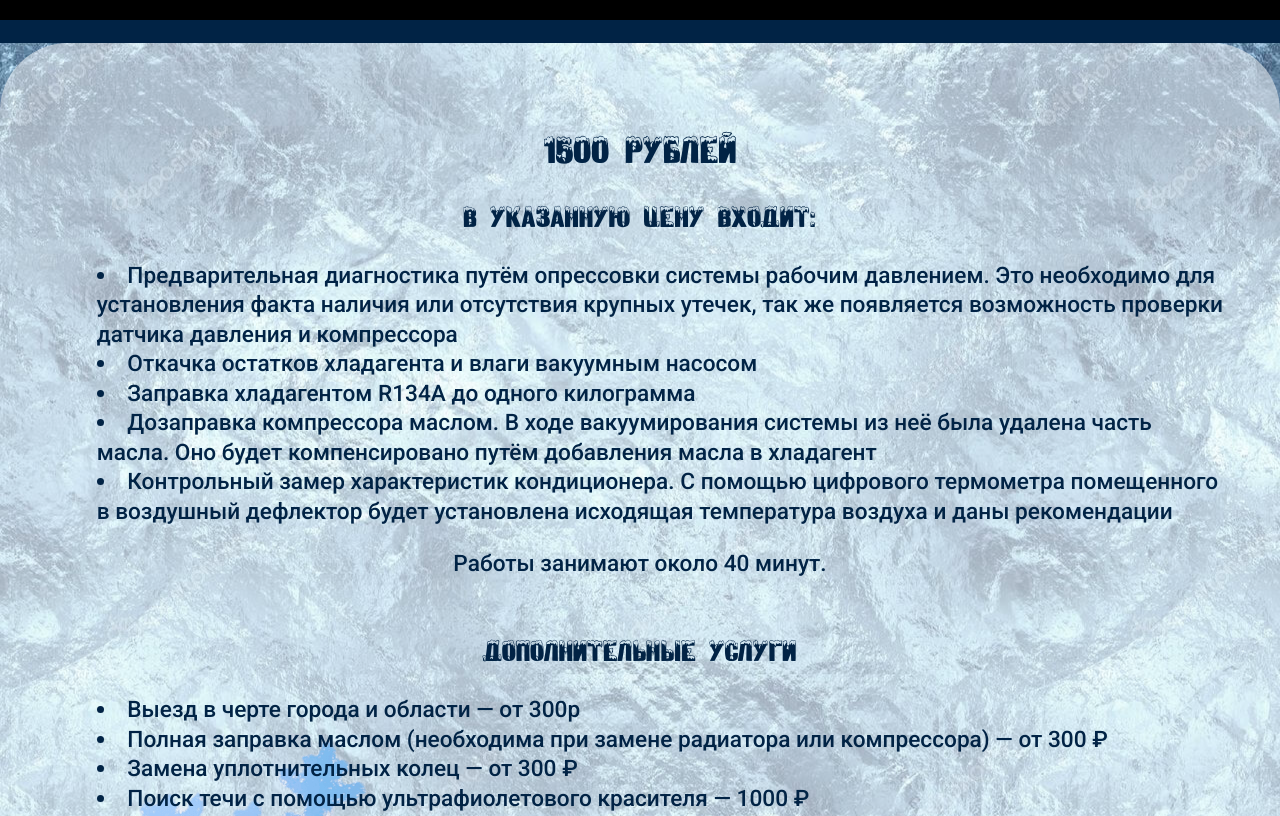
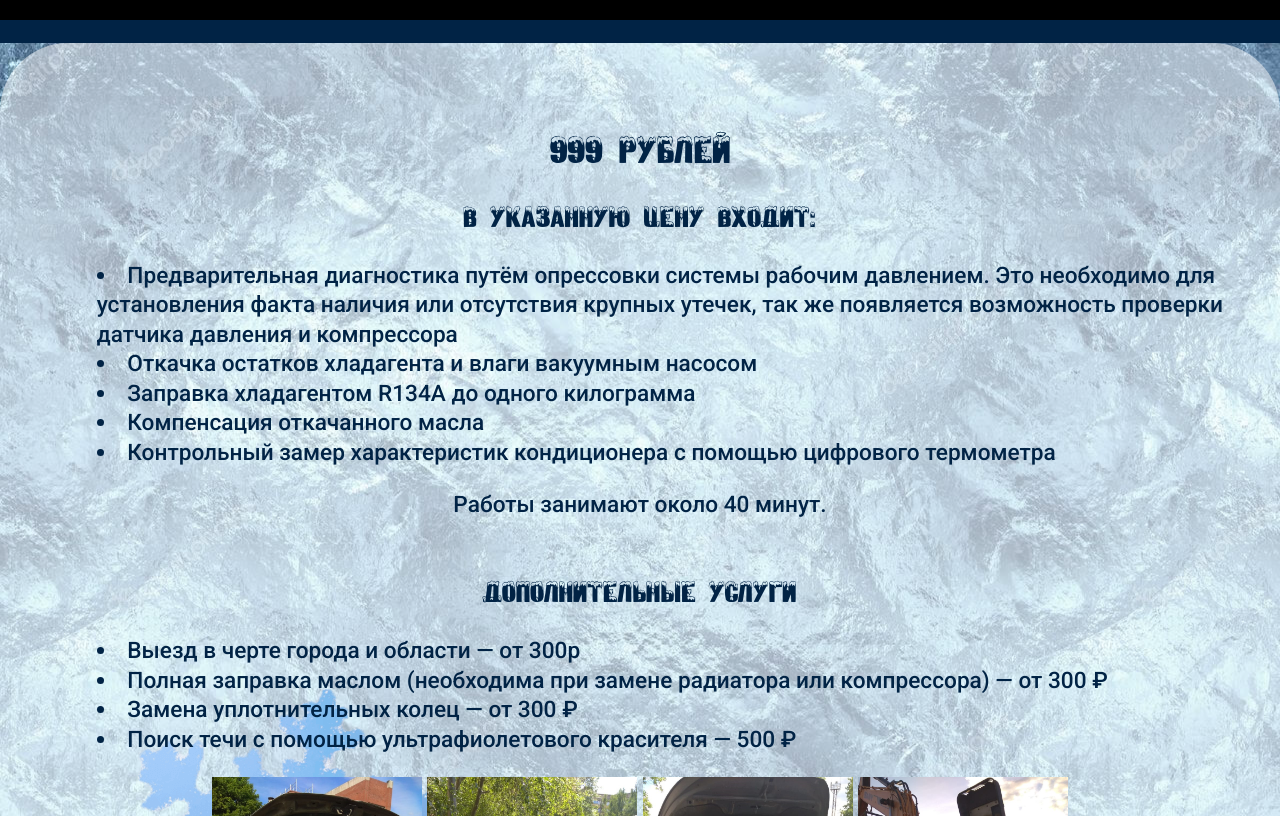
Before and after one commit to auto-conditioner/auto-conditioner.github.io, a plain HTML site: page index.html in a window 1280 px wide. Shown: the part 780-1596 px from the top of the page. Drawn offline with Linux system fonts and the light colour scheme; a script that the page names is missing.

Commit message:
Update index.html

```diff
--- a/index.html
+++ b/index.html
@@ -34,14 +34,14 @@
   <hr>
   <div class="box box_snow2" id="price">
     <div class="wrapper">
-    <h2>1500 рублей</h2>
+    <h2>999 рублей</h2>
     <h3>В указанную цену входит:</h3>
     <ul class="list">
       <li>Предварительная диагностика путём опрессовки системы рабочим давлением. Это необходимо для установления факта наличия или отсутствия крупных утечек, так же появляется возможность проверки датчика давления и компрессора</li>
       <li>Откачка остатков хладагента и влаги вакуумным насосом</li>
       <li>Заправка хладагентом R134A до одного килограмма</li>
-      <li>Дозаправка компрессора маслом. В ходе вакуумирования системы из неё была удалена часть масла. Оно будет компенсировано путём добавления масла в хладагент</li>
-      <li>Контрольный замер характеристик кондиционера. С помощью цифрового термометра помещенного в воздушный дефлектор будет установлена исходящая температура воздуха и даны рекомендации</li>
+      <li>Компенсация откачанного масла</li>
+      <li>Контрольный замер характеристик кондиционера с помощью цифрового термометра</li>
     </ul>Работы занимают около 40 минут.
     <br>
     <br>
@@ -50,7 +50,7 @@
       <li>Выезд в черте города и области — от 300р</li>
       <li>Полная заправка маслом (необходима при замене радиатора или компрессора) — от 300 ₽</li>
       <li>Замена уплотнительных колец — от 300 ₽</li>
-      <li>Поиск течи с помощью ультрафиолетового красителя — 1000 ₽</li>
+      <li>Поиск течи с помощью ультрафиолетового красителя — 500 ₽</li>
     </ul>
 	</head>
  <body>
@@ -76,8 +76,8 @@
     <br>
     <a class="icon-mobile" href="tel:+79111778278">+7(911)177-82-78</a>
     <br>
-    <br>Рабочее время 9
-    <sup>00</sup> до 23
+    <br>Рабочее время 10
+    <sup>00</sup> до 21
     <sup>00</sup>ежедневно.</div>
   </div>
   <hr>
```
